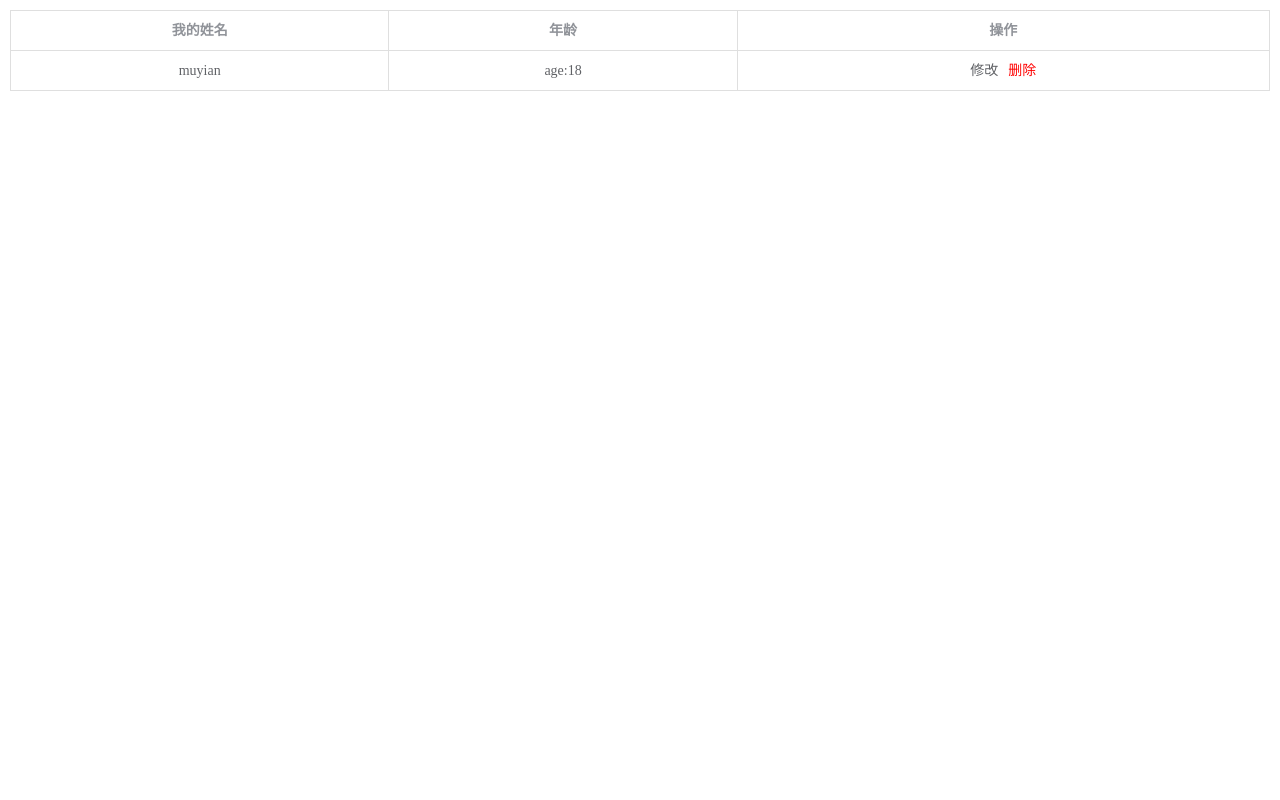
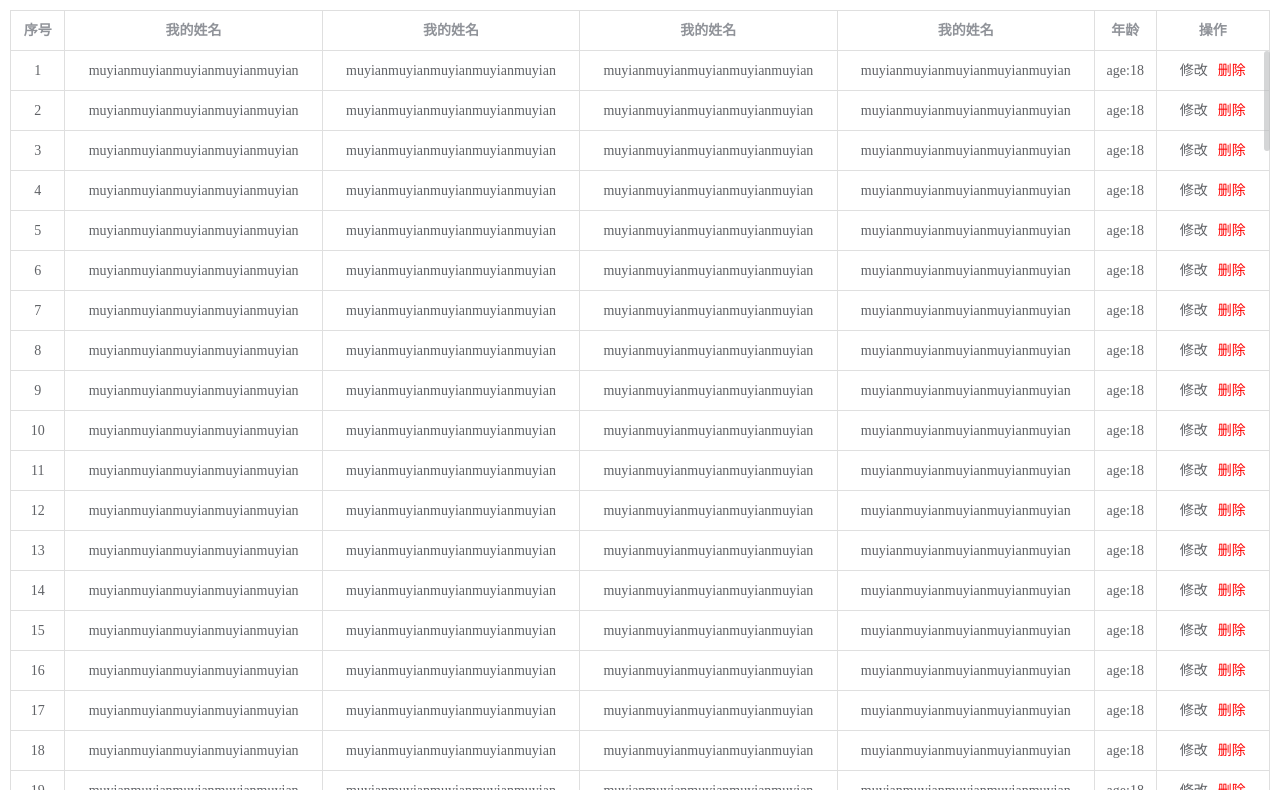
Before and after one commit to MuyianKing/mu-table, a Vue app: page / in a window 1280 px wide. Built offline with nearby package versions, Linux system fonts and the light colour scheme.

Commit message:
feat: :sparkles: 增加tolltip

```diff
--- a/package.json
+++ b/package.json
@@ -11,6 +11,7 @@
     "update-dep": "npm-check-updates & ncu -u & pnpm i"
   },
   "dependencies": {
+    "@floating-ui/dom": "^1.1.5",
     "@vueuse/core": "^12.2.0",
     "element-plus": "^2.9.1",
     "vue": "^3.5.13"
--- a/src/App.vue
+++ b/src/App.vue
@@ -3,9 +3,17 @@ import { ref } from 'vue'
 import { MuTable, MuTableColumn } from './core'
 
 const data = ref([{
-  name: 'muyian',
+  name: 'muyianmuyianmuyianmuyianmuyian',
   age: 18,
+  index: 1,
 }])
+
+for (let i = 0; i < 29; i++) {
+  data.value.push({
+    ...data.value[0],
+    index: i + 2,
+  })
+}
 
 function handleClick(row: any) {
   console.log(row)
@@ -13,8 +21,24 @@ function handleClick(row: any) {
 </script>
 
 <template>
-  <div style="padding: 10px;">
-    <mu-table :data>
+  <div style="padding: 10px;height: calc(100% - 20px);">
+    <mu-table :data nowrap>
+      <mu-table-column prop="index" label="序号" />
+      <mu-table-column prop="name">
+        <template #header>
+          我的姓名
+        </template>
+      </mu-table-column>
+      <mu-table-column prop="name">
+        <template #header>
+          我的姓名
+        </template>
+      </mu-table-column>
+      <mu-table-column prop="name">
+        <template #header>
+          我的姓名
+        </template>
+      </mu-table-column>
       <mu-table-column prop="name">
         <template #header>
           我的姓名
@@ -25,7 +49,7 @@ function handleClick(row: any) {
           age:{{ row.age }}
         </template>
       </mu-table-column>
-      <mu-table-column label="操作">
+      <mu-table-column label="操作" min-width="100">
         <template #default="{ row }">
           <span style="margin-right: 10px;user-select: none;">修改</span>
           <span style="color:red;cursor:pointer;user-select: none;" @click="handleClick(row)">删除</span>
@@ -35,4 +59,10 @@ function handleClick(row: any) {
   </div>
 </template>
 
-<style scoped></style>
+<style>
+html,
+body,
+#app {
+  height: 100%;
+}
+</style>
--- a/src/core/table/Index.vue
+++ b/src/core/table/Index.vue
@@ -1,7 +1,9 @@
 <script setup lang="ts">
+import type { Align } from '../types/index'
 import { useDebounceFn } from '@vueuse/core'
 import { nextTick, onMounted, provide, ref, useId, watch } from 'vue'
 import useResize from './hooks/useResize'
+import ScrollBar from './ScrollBar.vue'
 import TableBody from './table-body.tsx'
 import TableHeader from './table-header.tsx'
 import TableStore from './table-store'
@@ -10,24 +12,25 @@ defineOptions({
   name: 'MuTable',
 })
 
-const props = defineProps({
-  data: {
-    type: Array,
-    default() {
-      return []
-    },
-  },
-  // 是否显示边框
-  border: {
-    type: Boolean,
-    default: true,
-  },
+const props = withDefaults(defineProps<Props>(), {
+  data: () => [],
+  noBorder: false,
+  nowrap: false,
+  align: 'center',
 })
+
+interface Props {
+  data: unknown[]
+  noBorder?: boolean
+  nowrap?: boolean
+  align?: Align
+}
 
 const store = ref(new TableStore())
 provide('tableStore', store)
 
 const tableId = useId()
+store.value.table.id = tableId
 
 const refresh_layout = ref(false)
 // 根据tbody设置thead
@@ -98,6 +101,10 @@ function doLayout() {
         startObserve()
       })
     }
+
+    setTimeout(() => {
+      scroll_bar.value && scroll_bar.value.setScroll()
+    }, 0)
     refresh_layout.value = false
   })
 }
@@ -163,6 +170,13 @@ watch(() => props.data, (val) => {
   immediate: true,
 })
 
+watch([() => props.nowrap], () => {
+  store.value.table.align = props.align
+  store.value.table.nowrap = props.nowrap
+}, {
+  immediate: true,
+})
+
 // 监听表格容器变化，重新布局
 const resize = useDebounceFn(() => {
   // 取消不换行
@@ -171,20 +185,31 @@ const resize = useDebounceFn(() => {
 }, 100)
 
 const { watchTableResize, startObserve } = useResize(tableId, resize)
+
+const scroll_bar = ref()
+function handleScroll() {
+  console.log('handleScroll')
+
+  scroll_bar.value && scroll_bar.value.scrollBar()
+}
+
 onMounted(() => {
   watchTableResize()
 })
 </script>
 
 <template>
-  <div :id="tableId" class="mu-table" :class="{ 'mu-table-border': border }">
+  <div :id="tableId" class="mu-table" :class="{ 'mu-table-border': !noBorder, 'mu-table-nowrap': nowrap && !refresh_layout }">
     <div class="hidden-columns">
       <slot />
     </div>
 
     <table-header />
-    <div class="body-wrapper">
+    <div class="body-wrapper" @scroll="handleScroll">
       <table-body />
+
+      <!-- 自定义滚动条 -->
+      <scroll-bar ref="scroll_bar" :table-id="tableId" :active="true" />
     </div>
   </div>
 </template>
--- /dev/null
+++ b/src/core/table/ScrollBar.vue
@@ -0,0 +1,92 @@
+<script setup lang="ts">
+import { inject, ref } from 'vue'
+import TableStore from './table-store'
+
+defineProps({
+  active: {
+    type: Boolean,
+    default: false,
+  },
+})
+
+const store = inject('tableStore', ref(new TableStore()))
+
+// 设置滚动条
+const show_scroll = ref(false)
+// 滚动内容的高度 - 容器的高度：也就是可滚动的最大高度
+let scroll_range = 0
+// 滚动条
+let scroll_bar_el: HTMLElement | null = null
+// 滚动条自身的高度
+let scroll_bar_el_height = 0
+let real_scroll_el: Element | null = null
+
+// 设置滚动的基本参数
+function setScroll() {
+  const table_el = document.getElementById(store.value.table.id)
+
+  if (!table_el) {
+    return
+  }
+
+  if (!real_scroll_el) {
+    real_scroll_el = table_el.querySelector(`.body-wrapper`)
+  }
+
+  const body_wrapper_height = real_scroll_el!.clientHeight
+  const body_height = table_el.querySelector('.mu-table-body')!.clientHeight
+  show_scroll.value = body_height > body_wrapper_height
+
+  scroll_range = body_height - body_wrapper_height
+  scroll_bar_el = null
+  scroll_bar_el_height = 0
+}
+
+// 滚动事件
+function scrollBar() {
+  const table_el = document.getElementById(store.value.table.id)
+
+  if (!table_el) {
+    return
+  }
+
+  if (show_scroll.value) {
+    if (!scroll_bar_el) {
+      real_scroll_el = table_el.querySelector(`.body-wrapper`)
+      scroll_bar_el = table_el.querySelector('.mu-table-scroll-bar')
+      scroll_bar_el_height = scroll_bar_el!.clientHeight
+    }
+
+    const percent = real_scroll_el!.scrollTop / scroll_range
+    if (percent <= 1) {
+      scroll_bar_el!.style.top = `calc(${percent * 100}% + ${(scroll_range - scroll_bar_el_height) * percent}px)`
+    }
+  }
+}
+
+defineExpose({
+  setScroll,
+  scrollBar,
+})
+</script>
+
+<template>
+  <div class="mu-table-scroll-bar" :class="{ active }" />
+</template>
+
+<style lang="scss">
+.mu-table-scroll-bar {
+  display: none;
+  position: absolute;
+  top: 0;
+  right: 0;
+  border-radius: 5px;
+  width: 6px;
+  height: 100px;
+  background-color: rgba(185, 186, 189, 0.6);
+
+  &.active {
+    display: block;
+  }
+}
+</style>
--- a/src/core/table/hooks/useResize.ts
+++ b/src/core/table/hooks/useResize.ts
@@ -33,7 +33,7 @@ export default function (tableId: string, resize: () => void) {
 
     let table = document.getElementById(tableId)
     if (table instanceof Element) {
-      table = table.querySelector('.hl-table-body')
+      table = table.querySelector('.mu-table-body')
 
       if (!table) {
         return
--- /dev/null
+++ b/src/core/table/hooks/useTips.ts
@@ -0,0 +1,44 @@
+import { computePosition } from '@floating-ui/dom'
+import { isOverflow } from '../../../utils/dom'
+
+export default function (tooltip_id: string) {
+  function setTips(e: MouseEvent, is_half: boolean) {
+    if (!e.target) {
+      return
+    }
+
+    const target = e.target as HTMLElement
+    if (!isOverflow(target)) {
+      return
+    }
+
+    const tooltip_el = document.getElementById(tooltip_id) as HTMLElement
+
+    computePosition(target, tooltip_el, {
+      placement: 'right',
+    }).then(({ x, y }) => {
+      const content = target.textContent || ''
+      tooltip_el.innerHTML = content
+      tooltip_el.style.display = 'block'
+      tooltip_el.style.left = `${x}px`
+      tooltip_el.style.top = `${y}px`
+      target.style.cursor = 'pointer'
+
+      if (is_half) {
+        tooltip_el.style.top = `${y - tooltip_el.clientHeight}px`
+      }
+    })
+  }
+
+  function hideTip(e: MouseEvent) {
+    const el = document.getElementById(tooltip_id) as HTMLElement
+    const target = e.target as HTMLElement
+    target.style.cursor = ''
+    el.style.display = 'none'
+  }
+
+  return {
+    setTips,
+    hideTip,
+  }
+}
--- a/src/core/table/table-body.tsx
+++ b/src/core/table/table-body.tsx
@@ -1,5 +1,6 @@
 import type { ColumnRow } from '../types/index'
 import { computed, defineComponent, inject, ref, useId } from 'vue'
+import useTips from './hooks/useTips'
 import TableStore from './table-store'
 
 export default defineComponent({
@@ -20,36 +21,48 @@ export default defineComponent({
     const columns = computed(() => store.value.columns)
     const data = computed(() => store.value.data)
 
+    console.log(store.value.table.nowrap)
+
     function getClassName({ index, row }: ColumnRow) {
       const arr = props.rowClass ? ['mu-table-tr', props.rowClass({ index, row })] : ['mu-table-tr']
       if (index % 2 !== 0) {
         arr.push('mu-table-td-enev')
       }
-
       return arr.filter(item => item).join(' ')
     }
 
     function rowClick(item: ColumnRow) {
       emit('row-click', item)
     }
+
+    const tooltip_id = useId()
+    const { setTips, hideTip } = useTips(tooltip_id)
+
     return () => (
       <table class="mu-table-body" cellspacing="0" cellpadding="0">
         <tbody>
           {
-            data.value.map((row, index) => {
+            data.value.map((row, row_index) => {
               const arr = [
                 <tr
                   key={row[props.rowKey] || useId()}
-                  class={getClassName({ index, row })}
+                  class={getClassName({ index: row_index, row })}
                   onClick={() => {
-                    rowClick({ row, index })
+                    rowClick({ row, index: row_index })
                   }}
                 >
                   {columns.value.map(column => (
-                    <td key={column.uuid} data-uuid={column.uuid} class={`mu-table-cell mu-table-td ${column.className}`} style={column.style}>
+                    <td
+                      key={column.uuid}
+                      data-uuid={column.uuid}
+                      class={`mu-table-cell mu-table-td ${column.className}`}
+                      style={column.style}
+                      onMouseenter={store.value.table.nowrap ? e => setTips(e, data.value.length > 8 && (row_index + 1) > data.value.length / 2) : undefined}
+                      onMouseleave={store.value.table.nowrap ? hideTip : undefined}
+                    >
                       {column.render({
                         row,
-                        index,
+                        index: row_index,
                       })}
                     </td>
                   ))}
@@ -67,6 +80,10 @@ export default defineComponent({
             </tr>
           )}
         </tbody>
+
+        <div class="mu-table-tooltip" id={tooltip_id}>
+          这是一段测试文字这是一段测试文字这是一段测试文字这是一段测试文字这是一段测试文字这是一段测试文字这是一段测试文字这是一段测试文字这是一段测试文字这是一段测试文字这是一段测试文字这是一段测试文字
+        </div>
       </table>
     )
   },
--- a/src/core/table/table-store.ts
+++ b/src/core/table/table-store.ts
@@ -4,13 +4,16 @@ export default class TableStore {
   columns: Column[]
   data: any[]
   table: {
+    id: string
     align: 'left' | 'right' | 'center'
+    nowrap: boolean
   }
 
   constructor() {
     // table的配置
     this.table = {
       align: 'center',
+      nowrap: false,
     }
 
     // 列配置
--- a/src/style/index.scss
+++ b/src/style/index.scss
@@ -13,7 +13,7 @@
   }
 }
 
-.mu-table-cell{
+.mu-table-cell {
   box-sizing: border-box;
   overflow: hidden;
   text-overflow: ellipsis;
@@ -50,3 +50,18 @@
     border-bottom: 1px solid #dfdfdf;
   }
 }
+
+.body-wrapper {
+  overflow-y: auto;
+  overflow-x: hidden;
+  width: fit-content;
+  min-width: 100%;
+  scrollbar-width: none;
+  max-height: calc(100% - 41px);
+  position: relative;
+}
+
+.body-wrapper::-webkit-scrollbar {
+  width: 0px;
+  height: 7px;
+}
--- a/src/style/tbody.scss
+++ b/src/style/tbody.scss
@@ -13,3 +13,25 @@
   height: 60px;
   line-height: 60px !important;
 }
+
+.mu-table-nowrap {
+  table {
+    .mu-table-td {
+      white-space: nowrap;
+    }
+  }
+}
+
+.mu-table-tooltip {
+  position: fixed;
+  background-color: #000;
+  color: white;
+  padding: 5px 10px;
+  border-radius: 5px;
+  pointer-events: none;
+  user-select: none;
+  display: none;
+  max-height: 100vh;
+  max-width: 400px;
+  word-break: break-all;
+}
```
Also changed, not shown: 1 other file (tests, documents, lock files or other folders).
